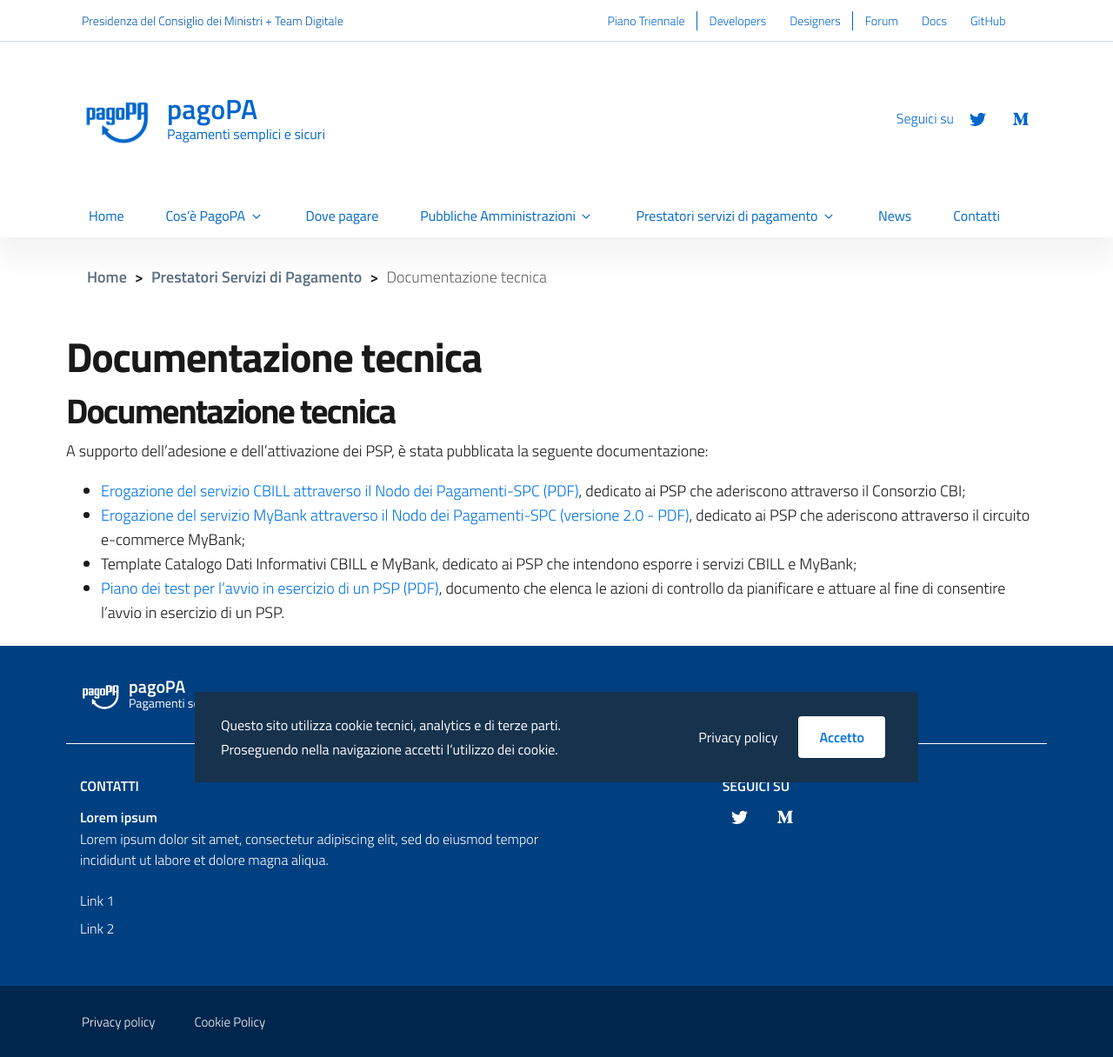
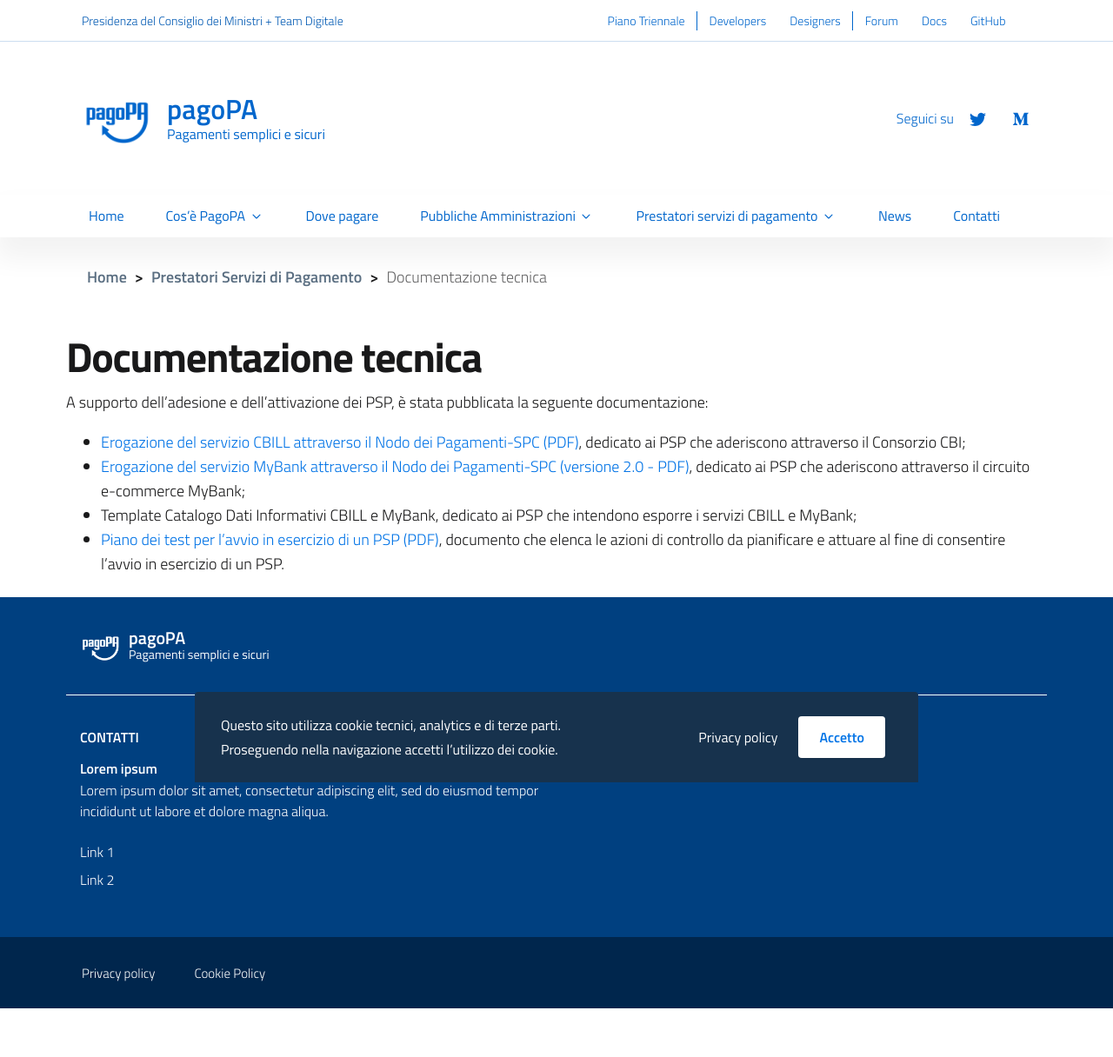
Before and after one commit to pagopa/site-pagopa.gov.it, a Jekyll site: the page built from it/prestatori-servizi-di-pagamento-documentazione-tecnica.md, in a window 1280 px wide. Shown: the whole page at 87% size. Built offline with Jekyll 4.4.1, drawn with Linux system fonts in a browser that asks for light colours; after the commit the page ends 1160 px from its top, so only the background shows below that.

Commit message:
Update prestatori-servizi-di-pagamento-documentazione-tecnica.md

```diff
--- a/it/prestatori-servizi-di-pagamento-documentazione-tecnica.md
+++ b/it/prestatori-servizi-di-pagamento-documentazione-tecnica.md
@@ -12,8 +12,6 @@
   - /prestatori-servizi-di-pagamento: Prestatori Servizi di Pagamento
 ---
 
-## Documentazione tecnica
-
 A supporto dell'adesione e dell'attivazione dei PSP, è stata pubblicata la seguente documentazione:
 * [Erogazione del servizio CBILL attraverso il Nodo dei Pagamenti-SPC (PDF)](https://github.com/italia/lg-pagopa-docs/blob/master/documentazione_tecnica_collegata/psp/adesione_psp_cbill_1_1_0.pdf), dedicato ai PSP che aderiscono attraverso il Consorzio CBI;
 * [Erogazione del servizio MyBank attraverso il Nodo dei Pagamenti-SPC (versione 2.0 - PDF)](https://github.com/italia/lg-pagopa-docs/blob/master/documentazione_tecnica_collegata/psp/adesione_psp_mybank_v_2.0.pdf), dedicato ai PSP che aderiscono attraverso il circuito e-commerce MyBank;
```
